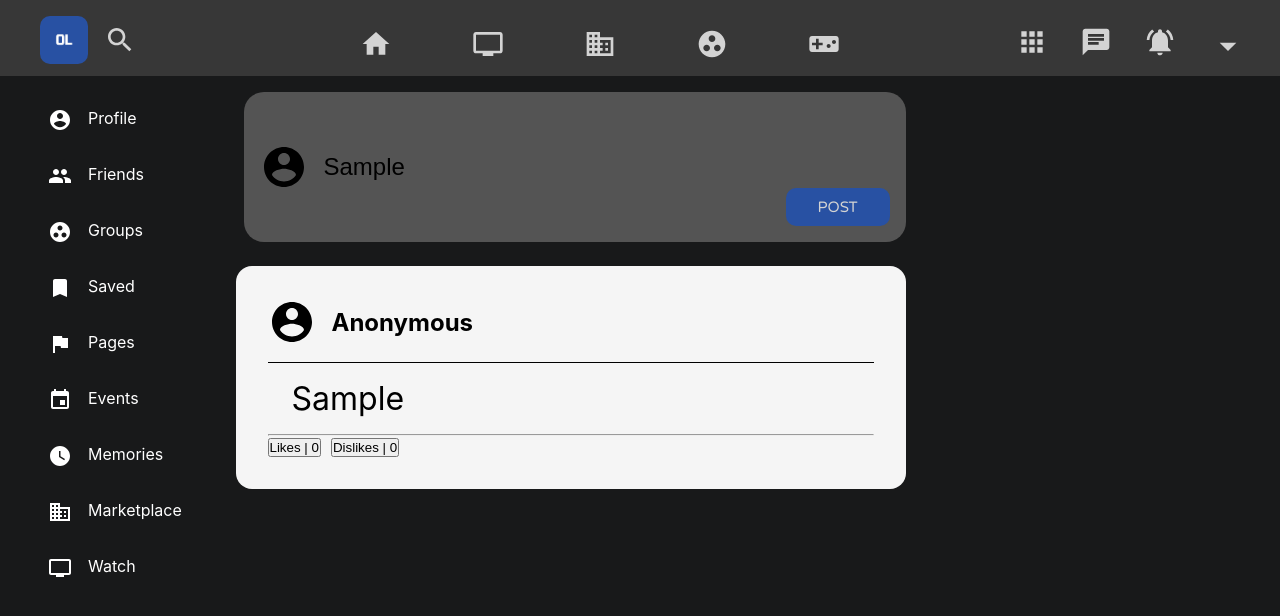
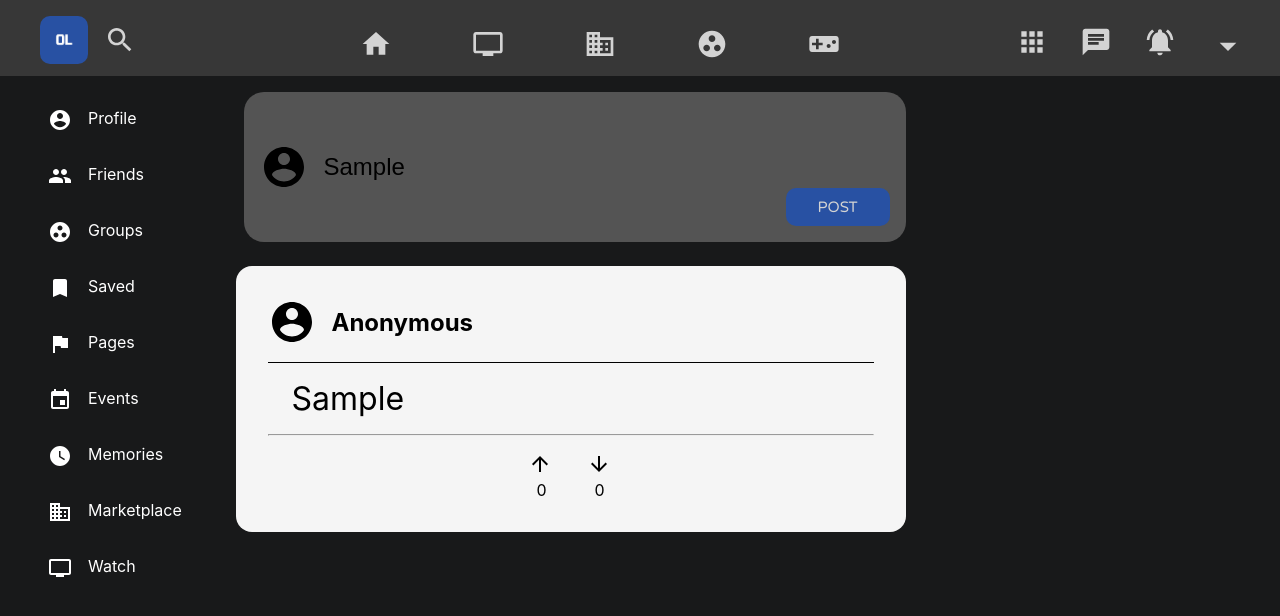
Before and after one commit to dhiren-rajesh/oneliner, a React (Create React App) app: page / in a window 1280 px wide. Both pictures are taken after typing "Sample" into the empty fields and a click on the button "POST". Shown: the top 616 px of the page. Built offline with nearby package versions, Linux system fonts and the light colour scheme.

Commit message:
Added Changes to Like Button Styling

```diff
--- a/src/Likes.css
+++ b/src/Likes.css
@@ -1,4 +1,16 @@
 .likes-dislikes {
   display: flex;
-  justify-items: center;
+  justify-content: center;
 }
+
+.like-count,
+.dislike-count {
+  margin: 0 1.5rem;
+}
+
+.like-btn,
+.dislike-btn {
+  margin: 1rem 1rem 0 1rem;
+  border: none;
+  background-color: transparent;
+}
--- a/src/Likes.js
+++ b/src/Likes.js
@@ -1,4 +1,7 @@
 import {React, useState} from 'react'
+import './Likes.css'
+import ArrowUpwardIcon from '@material-ui/icons/ArrowUpward';
+import ArrowDownwardIcon from '@material-ui/icons/ArrowDownward';
 
 export default function Likes() {
 
@@ -6,7 +9,7 @@ const [likes, setLikes] = useState(0);
 const [dislikes, setDislikes] = useState(0);
 const [active, setActive] = useState(null);
 
-const changeDislike = () => {
+const changeLike = () => {
   if(active === "dislike"){
     setDislikes(dislikes - 1)
     setLikes(likes + 1)
@@ -18,7 +21,7 @@ const changeDislike = () => {
   }
 }
 
-const changeLike = () => {
+const changeDislike = () => {
   if(active === "like"){
     setLikes(likes - 1)
     setDislikes(dislikes + 1)
@@ -31,34 +34,39 @@ const changeLike = () => {
 }
 
   return (
+    <div>
     <div className="likes-dislikes">
+      <div>
       <button
+        className="like-btn"
         style={{
           color: active === "like" ? "green" : "black",
-          marginRight: "10px"
         }}
         onClick={() => {
           if(active !== "like")
+            changeLike()
+        }
+        }
+      >
+        <ArrowUpwardIcon/>
+      </button>
+      <div className="like-count">{likes}</div>
+      </div>
+      <div>
+      <button
+        className="dislike-btn"
+        style={{ color: active === "dislike" ? "red" : "black" }}
+        onClick={() =>{
+          if(active !== "dislike")
             changeDislike()
         }
         }
       >
-        <label>Likes</label>
-        &nbsp;|&nbsp;
-        {likes}
+        <ArrowDownwardIcon/>
       </button>
-      <button
-        style={{ color: active === "dislike" ? "red" : "black" }}
-        onClick={() =>{
-          if(active !== "dislike")
-            changeLike()
-        }
-        }
-      >
-        <label>Dislikes</label>
-        &nbsp;|&nbsp;
-        {dislikes}
-      </button>
+      <div className="dislike-count">{dislikes}</div>
+      </div>
+    </div>
     </div>
   );
 }
```
